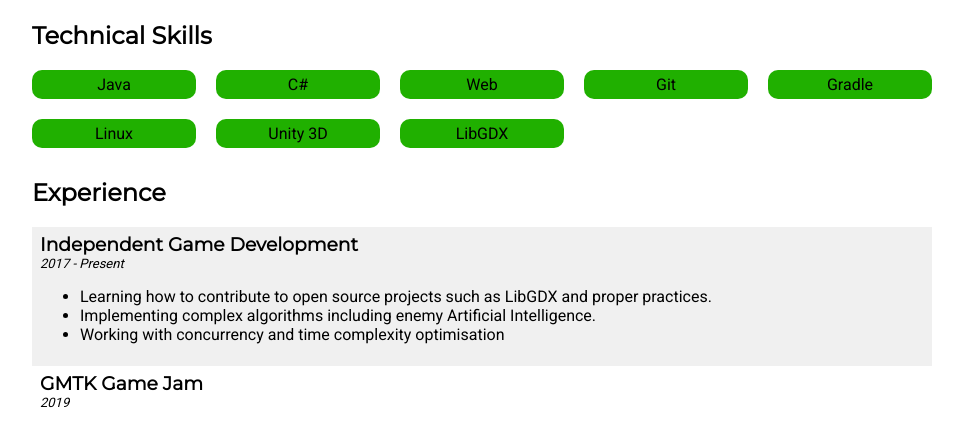
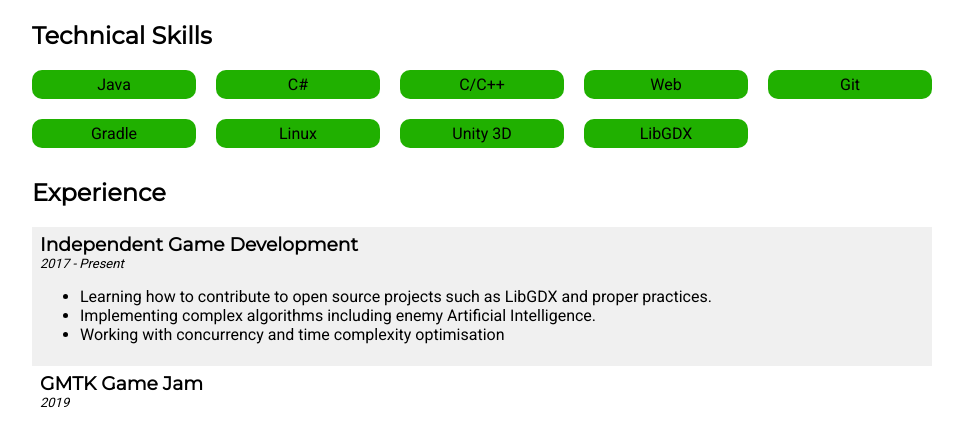
Before and after one commit to keval6b/cv, a plain HTML site: page keval-kapdee-cv.html in a window 1280 px wide. Shown: the part 373-796 px from the top of the page, without its empty margins (158-1121 px from the left). Drawn offline with Linux system fonts and the light colour scheme.

Commit message:
Added c/c++

```diff
--- a/keval-kapdee-cv.html
+++ b/keval-kapdee-cv.html
@@ -134,6 +134,7 @@
         <div class="skill-container">
             <div>Java</div>
             <div>C#</div>
+            <div>C/C++</div>
             <div>Web</div>
             <div>Git</div>
             <div>Gradle</div>
```
